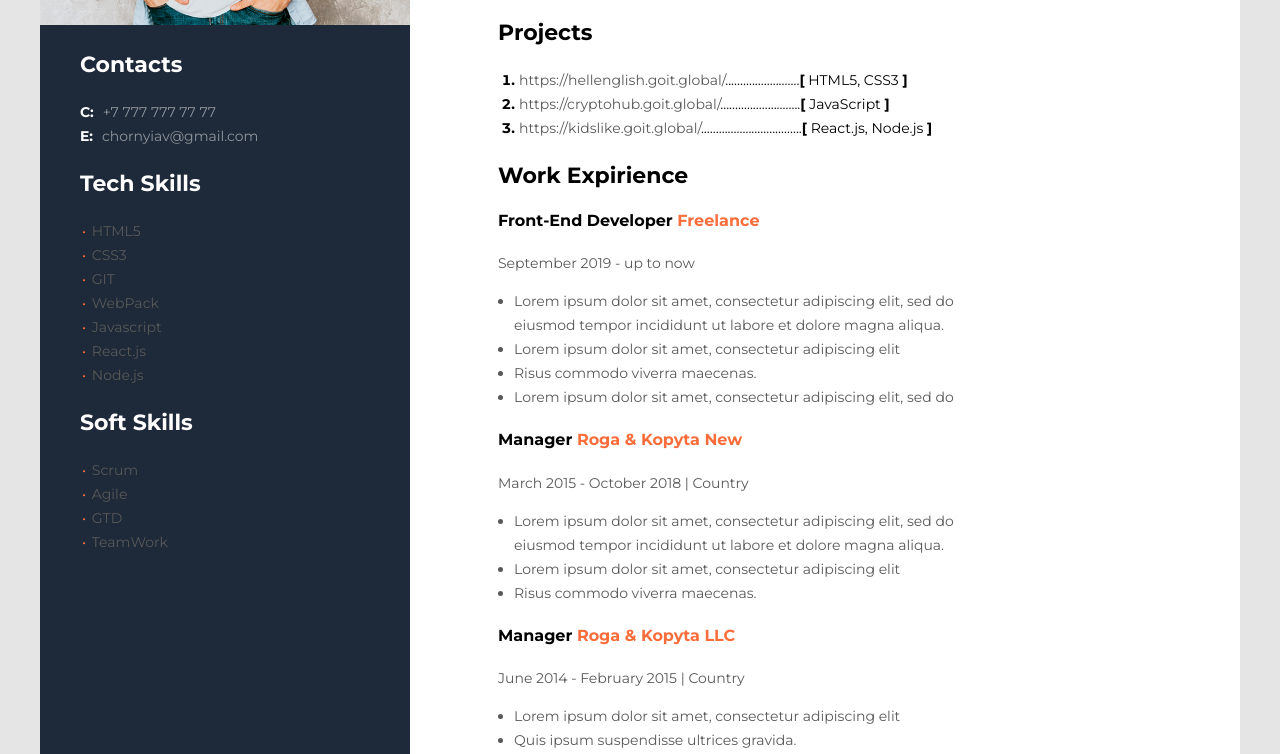
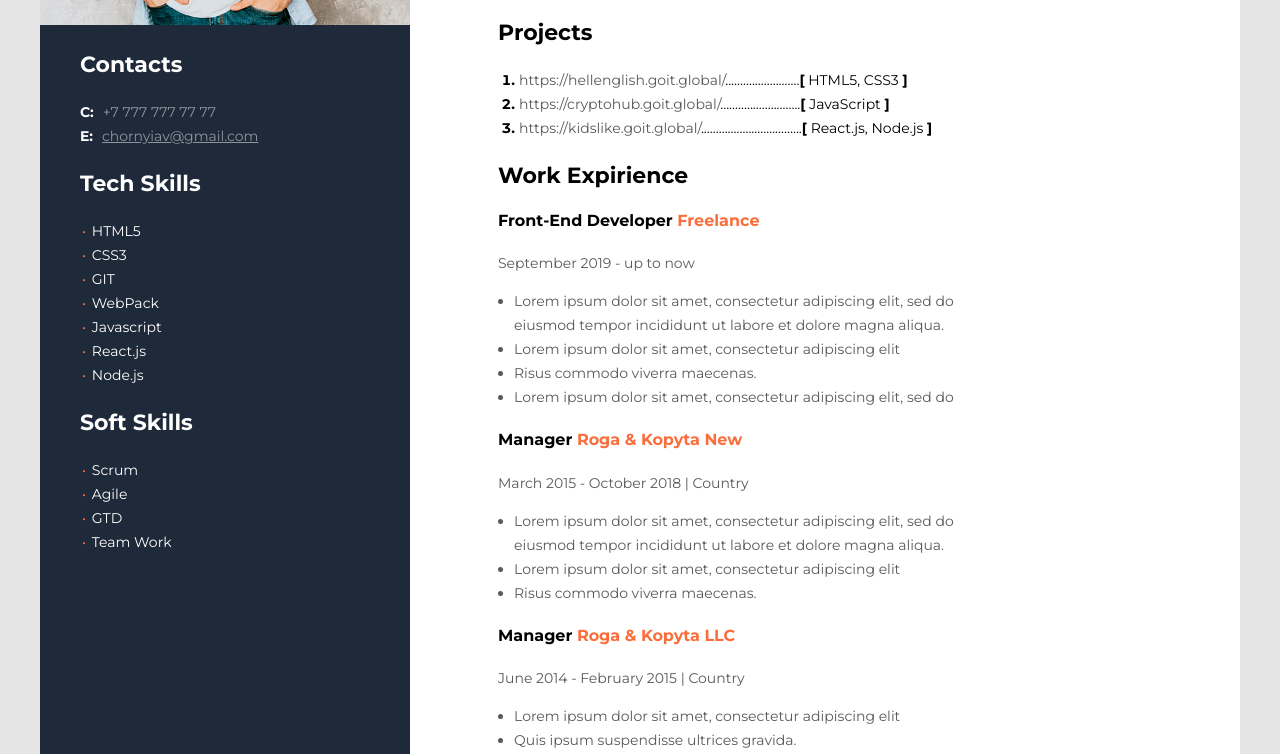
Before and after one commit to JesseKrist/My-CV--------, a plain HTML site: page index.html in a window 1280 px wide. Shown: the part 409-1163 px from the top of the page. Drawn offline with Linux system fonts and the light colour scheme.

Commit message:
Add files via upload

```diff
--- a/css/style.css
+++ b/css/style.css
@@ -112,6 +112,14 @@ aside ul {
   list-style: none;
 }
 
+aside li {
+  color: white;
+}
+
+.email {
+  text-decoration: underline;
+}
+
 
 aside li::before {
   content: "•";
--- a/index.html
+++ b/index.html
@@ -11,7 +11,8 @@
       href="https://fonts.googleapis.com/css2?family=Montserrat:wght@400;700&display=swap"
       rel="stylesheet"
     />
-    <title>My Resume</title>
+    <link rel="shortcut icon" href="/img/favicon.ico" type="image/x-icon">
+    <title>Jesse Krist's Resume</title>
   </head>
 
   <body>
@@ -122,7 +123,7 @@
           </div>
           <div>
             <span class="cont">E:  </span>
-            <a href="mailto: chornyiav@gmail.com">chornyiav@gmail.com</a>
+            <a  class="email" href="mailto: chornyiav@gmail.com">chornyiav@gmail.com</a>
           </div>
         </div>
         <!-- Tech Skills Section -->
@@ -145,7 +146,7 @@
             <li>Scrum</li>
             <li>Agile</li>
             <li>GTD</li>
-            <li>TeamWork</li>
+            <li>Team Work</li>
           </ul>
         </div>
       </div>
```
Also changed, not shown: img/favicon.ico (added).
